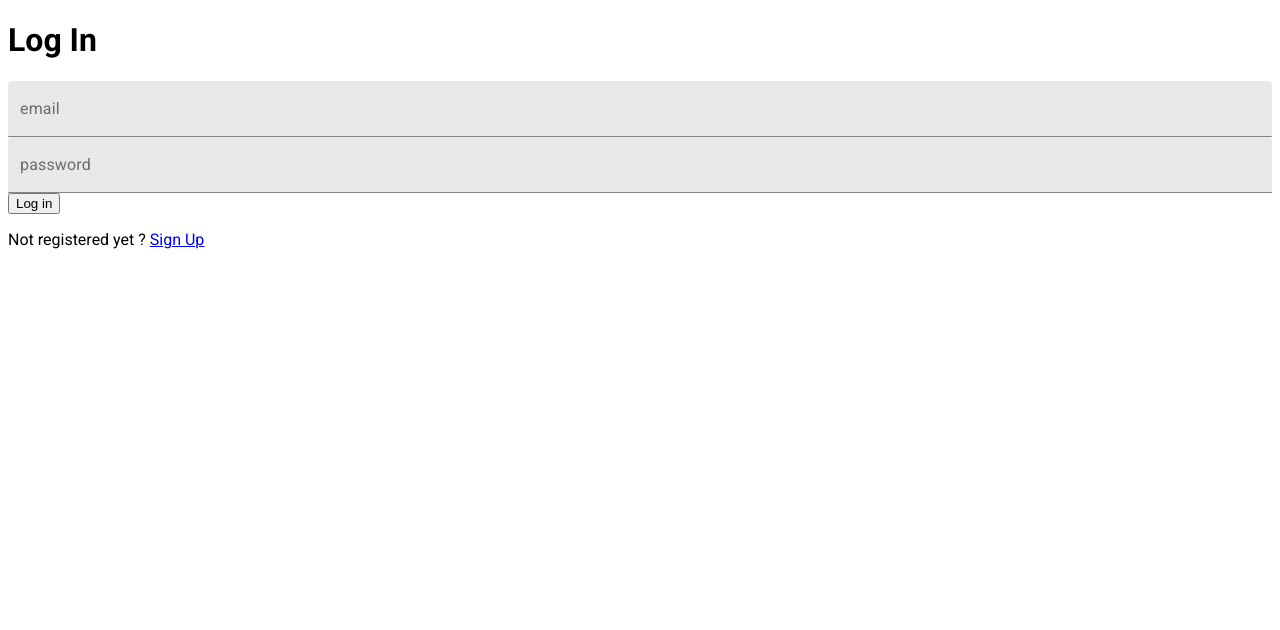
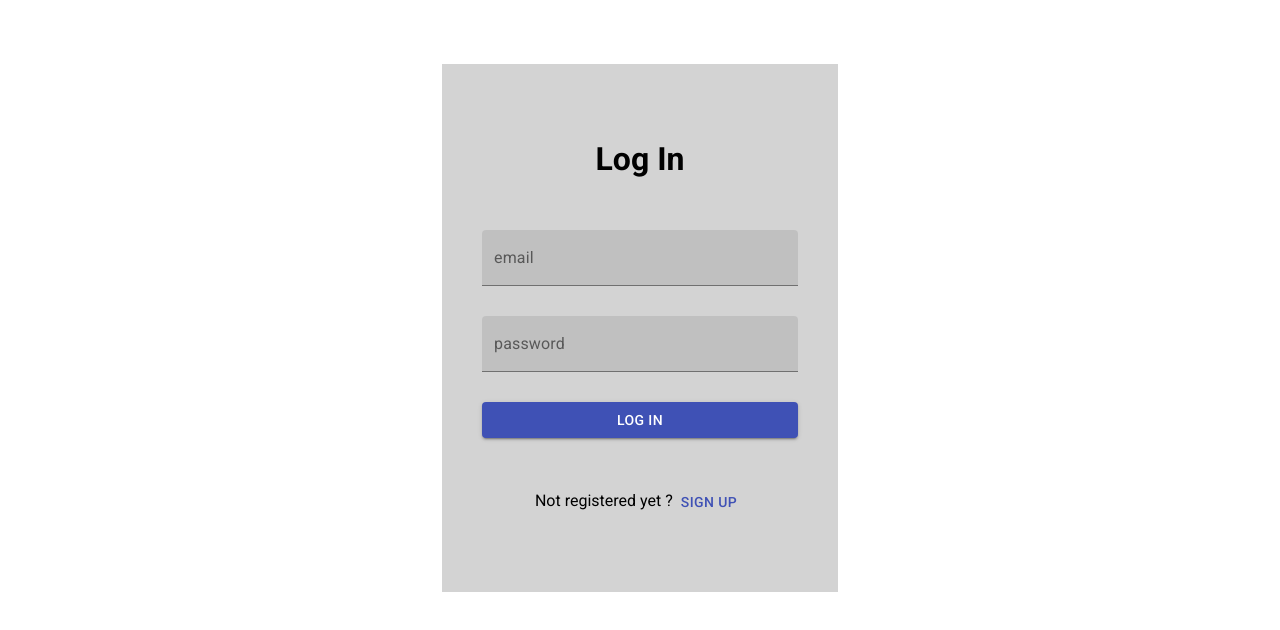
Before and after one commit to habib-chawki/social-app-front, a React (Create React App) app: page /login in a window 1280 px wide. Shown: the top 630 px of the page. Built offline with nearby package versions, Linux system fonts and the light colour scheme.

Commit message:
Refactor: form layout

```diff
--- a/src/components/custom/LogIn.jsx
+++ b/src/components/custom/LogIn.jsx
@@ -1,7 +1,10 @@
 import React from 'react';
 import { Link } from 'react-router-dom';
 
+import { Button } from '@material-ui/core';
+
 import Input from '../common/Input';
+import Form from '../common/Form';
 
 import { loginUser } from '../../services/user';
 
@@ -10,9 +13,9 @@ import withSubmission from '../higher-order/withSubmission';
 
 function LogIn({ credentials, onValidate, onSubmit }) {
    return (
-      <div>
+      <Form>
          <h1>Log In</h1>
-         <form onSubmit={onSubmit}>
+
          <Input
             type="text"
             name="email"
@@ -25,12 +28,22 @@ function LogIn({ credentials, onValidate, onSubmit }) {
             credentials={credentials}
             onValidate={onValidate}
          />
-            <input type="submit" value="Log in" />
-         </form>
+         <Button
+            fullWidth
+            type="submit"
+            variant="contained"
+            color="primary"
+            onClick={onSubmit}
+         >
+            Log in
+         </Button>
          <p>
-            Not registered yet ? <Link to="/">Sign Up</Link>{' '}
+            Not registered yet ?
+            <Button component={Link} to="/" color="primary">
+               Sign Up
+            </Button>
          </p>
-      </div>
+      </Form>
    );
 }
 
```
Lines whose indentation alone changed are shown as unchanged.
